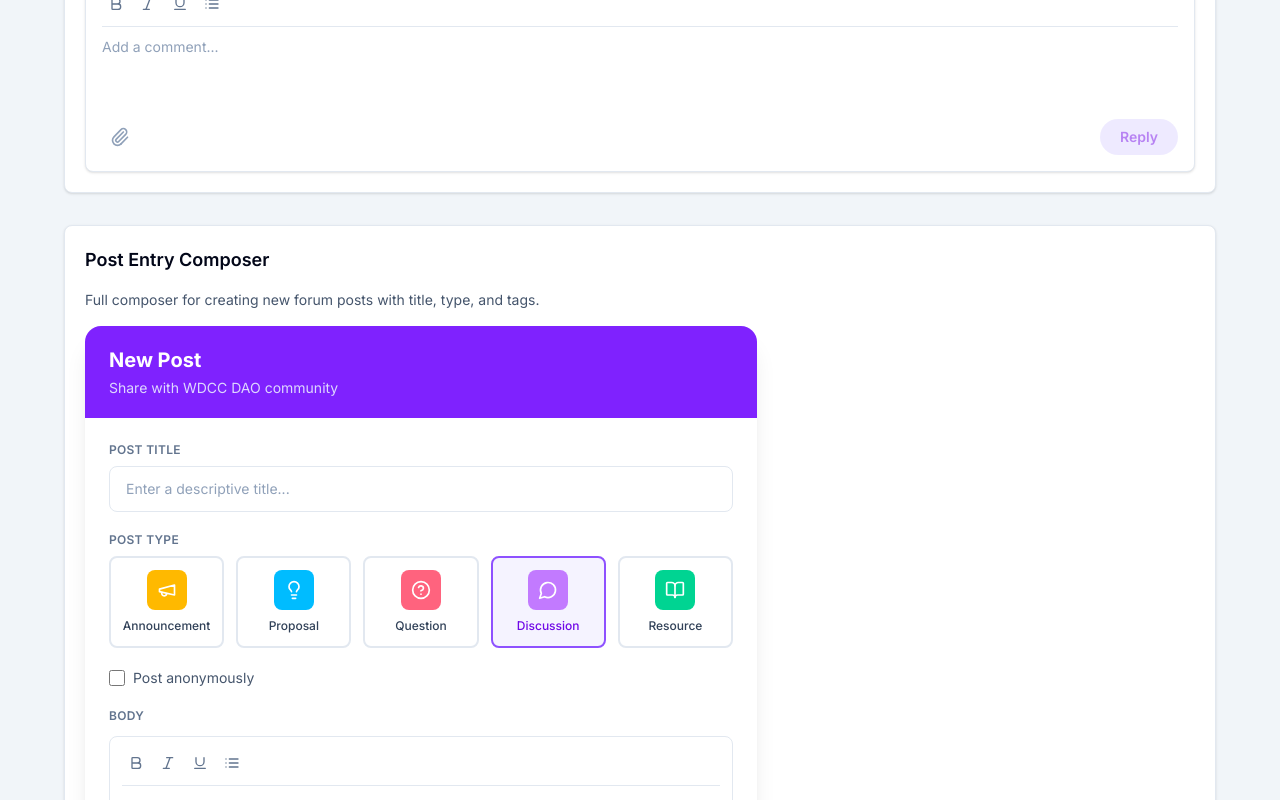
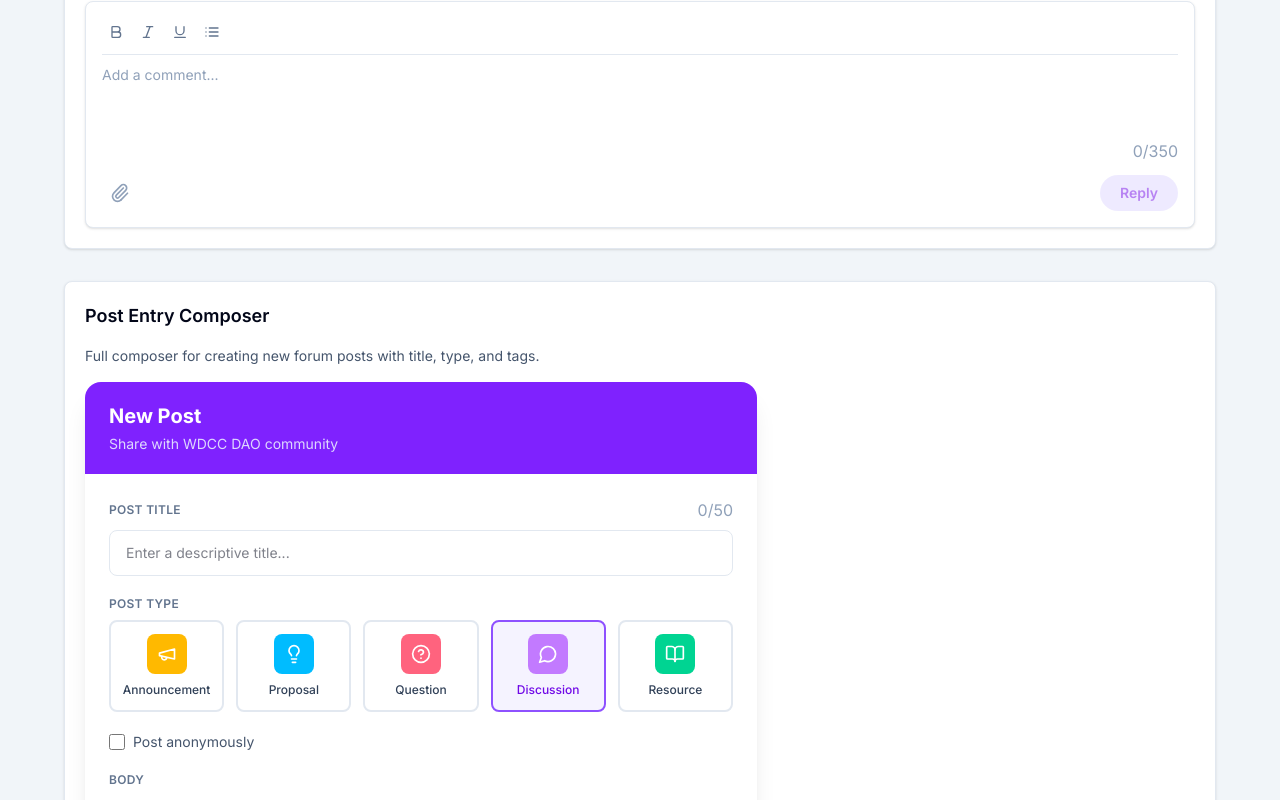
Before and after one commit to UoaWDCC/oce, a Next.js app: page /dev/chat-forum in a window 1280 px wide. Shown: the part 3920-4720 px from the top of the page. Built offline with nearby package versions, Linux system fonts and the light colour scheme; no server answers; a web font is replaced by a local one.

Commit message:
feat: added body, comment and title limits

```diff
--- a/src/app/api/dao-forum/[daoGroupId]/posts/[postId]/comments/route.ts
+++ b/src/app/api/dao-forum/[daoGroupId]/posts/[postId]/comments/route.ts
@@ -2,6 +2,7 @@ import { NextRequest, NextResponse } from "next/server";
 import { authenticateUser } from "@/utils/authHelper";
 import { checkDAOMembership } from "@/utils/daoMembership";
 import { hasMeaningfulForumContent } from "@/utils/forumContent";
+import { CONTENT_LIMITS } from "@/features/chat-forum/lib/contentLimits";
 import type {
   CreateCommentFields,
   FormattedComment,
@@ -73,6 +74,20 @@ export async function POST(
     typeof body === "string" ? body.trim() || undefined : undefined;
   const imageUrlValue =
     typeof image_url === "string" ? image_url.trim() || undefined : undefined;
+
+    // Validate comment length
+  const errors: Record<string, string> = {};
+
+  if (bodyValue && bodyValue.length > CONTENT_LIMITS.COMMENT_BODY) {
+    errors.body = `Comment must be ${CONTENT_LIMITS.COMMENT_BODY} characters or fewer`;
+  }
+
+  if (Object.keys(errors).length > 0) {
+    return NextResponse.json(
+      { errors },
+      { status: 422, headers: corsHeaders },
+    );
+  }
 
   if (bodyValue && !hasMeaningfulForumContent(bodyValue)) {
     return NextResponse.json(
--- a/src/app/api/dao-forum/[daoGroupId]/posts/[postId]/route.ts
+++ b/src/app/api/dao-forum/[daoGroupId]/posts/[postId]/route.ts
@@ -2,6 +2,7 @@ import { authenticateUser } from "@/utils/authHelper";
 import { hasMeaningfulForumContent } from "@/utils/forumContent";
 import type { Post, UpdatePostFields } from "@app-types/dao-forum";
 import { NextResponse } from "next/server";
+import { CONTENT_LIMITS } from "@/features/chat-forum/lib/contentLimits";
 
 const corsHeaders = {
   "Access-Control-Allow-Origin": "*",
@@ -53,6 +54,24 @@ export async function PATCH(
   const { supabase, user } = auth;
 
   const body = (await request.json()) as UpdatePostFields;
+
+  // Validate input fields
+  const errors: Record<string, string> = {};
+
+  if (body.title && body.title.length > CONTENT_LIMITS.POST_TITLE) {
+    errors.title = `Title must be ${CONTENT_LIMITS.POST_TITLE} characters or fewer`;
+  }
+
+  if (body.body && body.body.length > CONTENT_LIMITS.POST_BODY) {
+    errors.body = `Body must be ${CONTENT_LIMITS.POST_BODY} characters or fewer`;
+  }
+
+  if (Object.keys(errors).length > 0) {
+    return NextResponse.json(
+      { errors },
+      { status: 422, headers: corsHeaders },
+    );
+  }
 
   if (
     !body.title ||
--- a/src/app/api/dao-forum/[daoGroupId]/posts/route.ts
+++ b/src/app/api/dao-forum/[daoGroupId]/posts/route.ts
@@ -3,6 +3,7 @@ import { checkDAOMembership } from "@/utils/daoMembership";
 import { hasMeaningfulForumContent } from "@/utils/forumContent";
 import type { CreatePostFields, PostListItem } from "@app-types/dao-forum";
 import { NextRequest, NextResponse } from "next/server";
+import { CONTENT_LIMITS } from "@/features/chat-forum/lib/contentLimits";
 
 const corsHeaders = {
   "Access-Control-Allow-Origin": "*",
@@ -203,6 +204,26 @@ export async function POST(
   const { supabase, user } = auth;
 
   const body = (await request.json()) as CreatePostFields;
+  const errors: Record<string, string> = {};
+
+  if (!body.title?.trim()) {
+    errors.title = "Title is required";
+  } else if (body.title.length > CONTENT_LIMITS.POST_TITLE) {
+    errors.title = `Title must be ${CONTENT_LIMITS.POST_TITLE} characters or fewer`;
+  }
+
+  if (!body.body?.trim()) {
+    errors.body = "Body is required";
+  } else if (body.body.length > CONTENT_LIMITS.POST_BODY) {
+    errors.body = `Body must be ${CONTENT_LIMITS.POST_BODY} characters or fewer`;
+  }
+
+  if (Object.keys(errors).length > 0) {
+    return NextResponse.json(
+      { errors },
+      { status: 422, headers: corsHeaders },
+    );
+  }
 
   if (
     !body.title ||
--- /dev/null
+++ b/src/components/dao-forum/CharacterCounter.tsx
@@ -0,0 +1,27 @@
+type CharacterCounterProps = {
+  count: number;
+  limit: number;
+  isOverLimit: boolean;
+  isNearLimit: boolean;
+};
+
+export function CharacterCounter({
+  count,
+  limit,
+  isOverLimit,
+  isNearLimit,
+}: CharacterCounterProps) {
+  return (
+    <span
+      className={
+        isOverLimit
+          ? "text-red-600 font-semibold"
+          : isNearLimit
+          ? "text-amber-600 font-semibold"
+          : "text-slate-400"
+      }
+    >
+      {count}/{limit}
+    </span>
+  );
+}
--- a/src/components/dao-forum/ForumEntryComposer.tsx
+++ b/src/components/dao-forum/ForumEntryComposer.tsx
@@ -5,6 +5,8 @@ import { Paperclip, X, Loader2, ImageIcon } from "lucide-react";
 import { hasMeaningfulForumContent } from "@/utils/forumContent";
 import { useForumImageUpload } from "@/features/chat-forum/hooks/useForumImageUpload";
 import FormattingToolbar, { type FormatType } from "./FormattingToolbar";
+import { useCharacterCount } from "../../features/chat-forum/hooks/useCharacterCount";
+import { CharacterCounter } from "./CharacterCounter";
 
 const FORMAT_COMMANDS: Record<FormatType, string> = {
   bold: "bold",
@@ -25,6 +27,7 @@ export type ForumEntryComposerProps = {
   showCancelButton?: boolean;
   variant?: "compact" | "full";
   autoFocus?: boolean;
+  limitKey?: "POST_BODY" | "COMMENT_BODY";
 };
 
 function classNames(...classes: Array<string | false | null | undefined>) {
@@ -43,6 +46,7 @@ export default function ForumEntryComposer({
   showCancelButton = false,
   variant = "compact",
   autoFocus = false,
+  limitKey = "POST_BODY", // Fixed: Destructured directly from props
 }: ForumEntryComposerProps) {
   const [body, setBody] = useState("");
   const [selectedFile, setSelectedFile] = useState<File | null>(null);
@@ -53,6 +57,7 @@ export default function ForumEntryComposer({
   const fileInputRef = useRef<HTMLInputElement>(null);
   const imagePreviewRef = useRef<string | null>(null);
 
+  const bodyCounter = useCharacterCount(body, limitKey);
   const {
     uploadImage,
     removeImage,
@@ -154,10 +159,8 @@ export default function ForumEntryComposer({
     const file = e.target.files?.[0];
     if (!file) return;
 
-    // Reset file input so same file can be selected again
     e.target.value = "";
 
-    // Validate file first
     const fileError = validateFile(file);
     if (fileError) {
       setError(fileError);
@@ -190,6 +193,18 @@ export default function ForumEntryComposer({
   const handleSubmit = async () => {
     setValidationError(null);
     setError(null);
+
+    if (!body.trim()) {
+      setValidationError("Content cannot be empty");
+      return;
+    }
+
+    if (bodyCounter.isOverLimit) {
+      setValidationError(
+        `Content must be ${bodyCounter.limit} characters or fewer`,
+      );
+      return;
+    }
 
     if (!hasMeaningfulForumContent(body)) {
       setValidationError("Content cannot be empty");
@@ -241,7 +256,6 @@ export default function ForumEntryComposer({
     >
       {children}
 
-      {/* Hidden file input */}
       <input
         ref={fileInputRef}
         type="file"
@@ -262,11 +276,7 @@ export default function ForumEntryComposer({
           isFullVariant && "rounded-lg border border-slate-200 bg-white p-3",
         )}
       >
-        <FormattingToolbar
-          activeFormats={activeFormats}
-          disabled={isDisabled}
-          onFormat={applyFormat}
-        />
+        <FormattingToolbar onFormat={applyFormat} disabled={isDisabled} />
 
         <div
           ref={editorRef}
@@ -289,9 +299,17 @@ export default function ForumEntryComposer({
             isDisabled && "cursor-not-allowed opacity-50",
           )}
         />
+
+        <div className="mt-1 flex justify-end">
+          <CharacterCounter
+            count={bodyCounter.count}
+            limit={bodyCounter.limit}
+            isOverLimit={bodyCounter.isOverLimit}
+            isNearLimit={bodyCounter.isNearLimit}
+          />
+        </div>
       </div>
 
-      {/* Image preview */}
       {imagePreview && (
         <div className="relative inline-block w-fit">
           <div className="relative overflow-hidden rounded-lg border border-slate-200">
--- a/src/components/dao-forum/PostEntryComposer.tsx
+++ b/src/components/dao-forum/PostEntryComposer.tsx
@@ -15,6 +15,9 @@ import {
   type PostType,
 } from "@app-types/dao-forum";
 import ForumEntryComposer from "./ForumEntryComposer";
+import { CONTENT_LIMITS } from "../../features/chat-forum/lib/contentLimits";
+import { useCharacterCount } from "../../features/chat-forum/hooks/useCharacterCount";
+import { CharacterCounter } from "./CharacterCounter";
 
 const POST_TYPE_CONFIG: Record<
   PostType,
@@ -72,9 +75,28 @@ export default function PostEntryComposer({
   const [anonymous, setAnonymous] = useState(false);
   const [isPinned, setIsPinned] = useState(false);
   const [titleError, setTitleError] = useState<string | null>(null);
+  const titleCounter = useCharacterCount(title, "POST_TITLE");
+  const [bodyError, setBodyError] = useState<string | null>(null);
 
   const handleSubmit = async (data: { body: string; imageUrl?: string }) => {
     setTitleError(null);
+    setBodyError(null);
+
+    // Validate title and body length before submission
+    if (!title.trim()) {
+      setTitleError("Title is required");
+      throw new Error("Title is required");
+    }
+
+    if (titleCounter.isOverLimit) {
+      setTitleError(`Title must be ${CONTENT_LIMITS.POST_TITLE} characters or fewer`);
+      throw new Error("Title too long");
+    }
+
+    if (data.body.length > CONTENT_LIMITS.POST_BODY) {
+      setBodyError(`Post body must be ${CONTENT_LIMITS.POST_BODY} characters or fewer`);
+      throw new Error("Body too long");
+    }
 
     if (!title.trim()) {
       setTitleError("Title is required");
@@ -133,24 +155,33 @@ export default function PostEntryComposer({
 
       <div className="flex flex-col gap-5 p-6">
         <div>
-          <label className="mb-2 block text-xs font-semibold uppercase tracking-wide text-slate-500">
-            Post Title
-          </label>
+          <div className="mb-2 flex items-center justify-between">
+            <label className="block text-xs font-semibold uppercase tracking-wide text-slate-500">
+              Post Title
+            </label>
+            <CharacterCounter
+              count={titleCounter.count}
+              limit={titleCounter.limit}
+              isOverLimit={titleCounter.isOverLimit}
+              isNearLimit={titleCounter.isNearLimit}
+            />
+          </div>
           <input
             type="text"
             value={title}
             onChange={(e) => setTitle(e.target.value)}
+            maxLength={CONTENT_LIMITS.POST_TITLE + 10} // allow slight overage so user sees error
             placeholder="Enter a descriptive title..."
             disabled={disabled}
             className={classNames(
-              "w-full rounded-lg border border-slate-200 bg-white px-4 py-3 text-sm text-slate-900 placeholder:text-slate-400 focus:border-violet-500 focus:outline-none focus:ring-1 focus:ring-violet-500",
-              disabled && "cursor-not-allowed opacity-50",
+              "w-full rounded-lg border px-4 py-3 text-sm",
+              titleCounter.isOverLimit
+                ? "border-red-400 focus:border-red-500 focus:ring-red-500"
+                : "border-slate-200 focus:border-violet-500 focus:ring-violet-500",
             )}
           />
           {titleError && (
-            <p className="mt-1 text-sm text-red-600" role="alert">
-              {titleError}
-            </p>
+            <p className="mt-1 text-sm text-red-600" role="alert">{titleError}</p>
           )}
         </div>
 
--- /dev/null
+++ b/src/features/chat-forum/hooks/useCharacterCount.ts
@@ -0,0 +1,12 @@
+import { CONTENT_LIMITS, ContentLimitKey } from "../lib/contentLimits";
+
+export function useCharacterCount(value: string, limitKey: ContentLimitKey) {
+  const limit = CONTENT_LIMITS[limitKey];
+  const count = value.length;
+  const remaining = limit - count;
+  const isAtLimit = count === limit;
+  const isOverLimit = count > limit;
+  const isNearLimit = remaining <= 20 && remaining >= 0;
+
+  return { count, limit, remaining, isAtLimit, isOverLimit, isNearLimit };
+}
--- /dev/null
+++ b/src/features/chat-forum/lib/contentLimits.ts
@@ -0,0 +1,7 @@
+export const CONTENT_LIMITS = {
+  POST_TITLE: 50,
+  POST_BODY: 350,
+  COMMENT_BODY: 350,
+} as const;
+
+export type ContentLimitKey = keyof typeof CONTENT_LIMITS;
```
